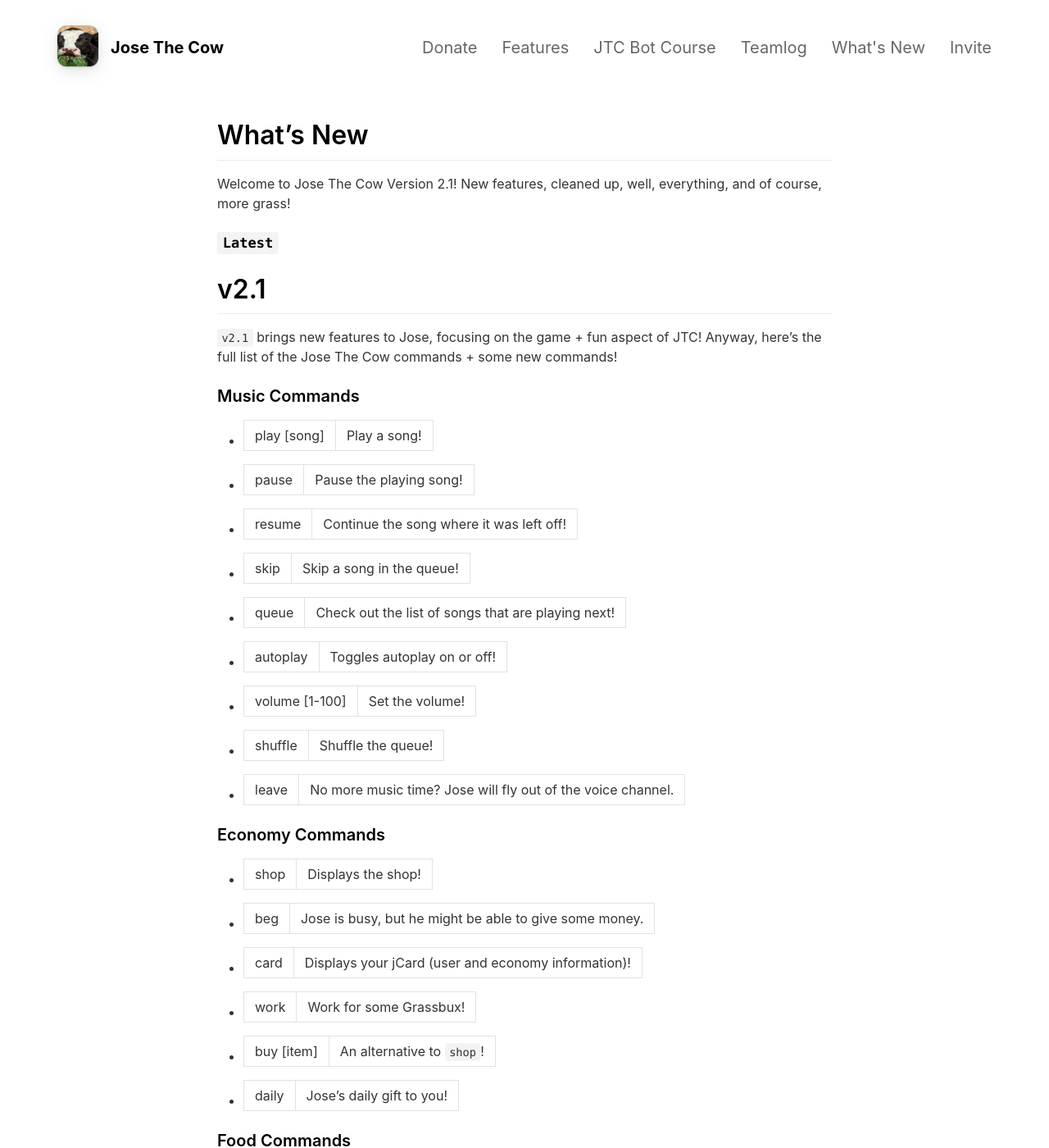
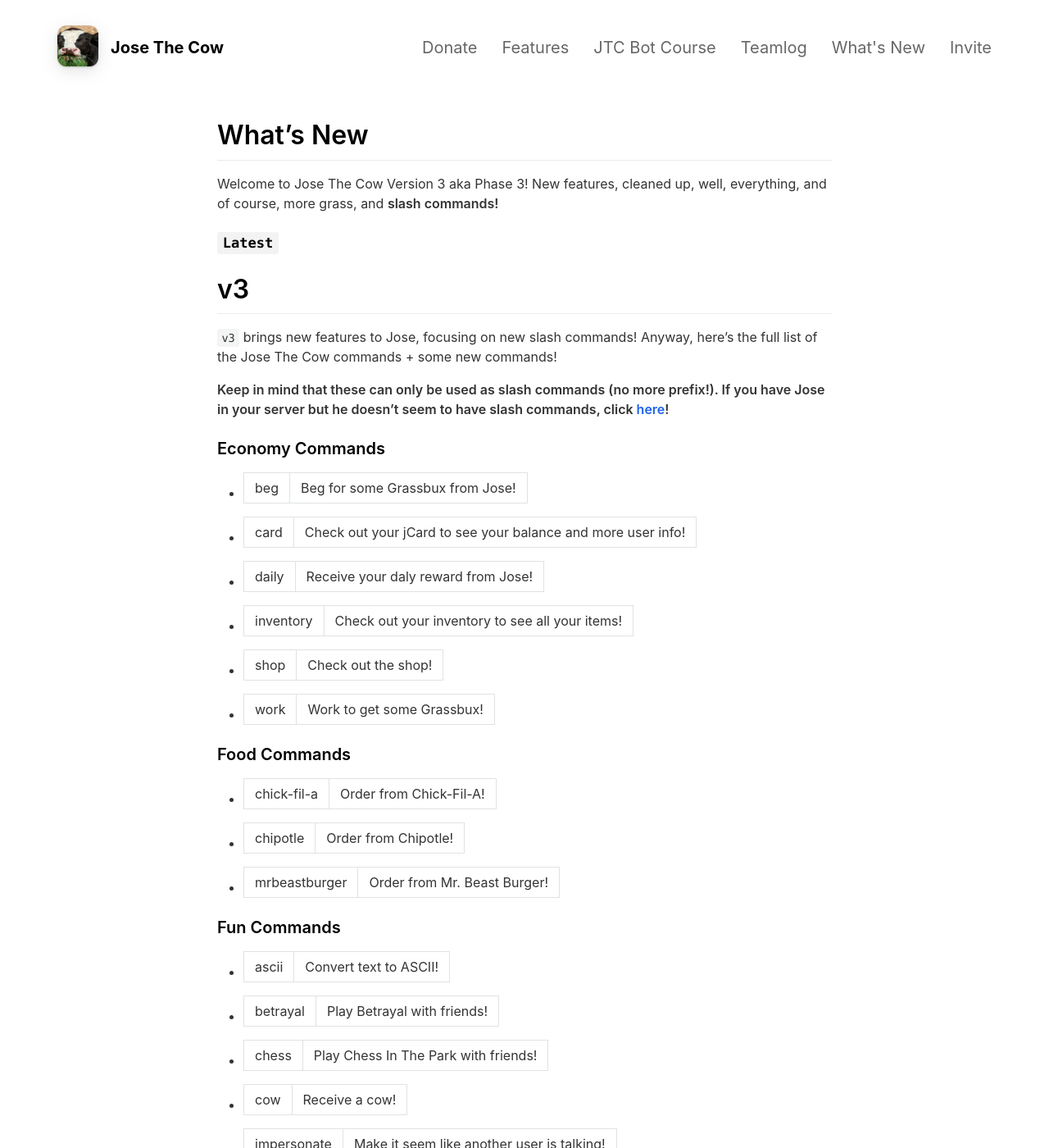
Before and after one commit to josethecow/josethecow.github.io, a Jekyll site: the page built from _pages/whatsnew.md, in a window 1280 px wide and 1400 px high. Shown: the whole window at 82% size. Built offline with Jekyll 4.4.1, drawn with Linux system fonts in a browser that asks for light colours; nearby versions of some CDN libraries; some of the changed text lies outside the part shown.

Commit message:
Jose The Cow | Phase 3 (v3)
grass

```diff
--- a/_pages/whatsnew.md
+++ b/_pages/whatsnew.md
@@ -4,67 +4,57 @@ title: What's New
 include_in_header: true
 ---
 # What's New
-Welcome to Jose The Cow Version 2.1! New features, cleaned up, well, everything, and of course, more grass!
+Welcome to Jose The Cow Version 3 aka Phase 3! New features, cleaned up, well, everything, and of course, more grass, and **slash commands!**
 
 ### `Latest`
-# **v2.1**
-`v2.1` brings new features to Jose, focusing on the game + fun aspect of JTC! Anyway, here's the full list of the Jose The Cow commands + some new commands!
+# **v3**
+`v3` brings new features to Jose, focusing on new slash commands! Anyway, here's the full list of the Jose The Cow commands + some new commands!
 
-### Music Commands
-- play [song] | Play a song!
-- pause | Pause the playing song!
-- resume | Continue the song where it was left off!
-- skip | Skip a song in the queue!
-- queue | Check out the list of songs that are playing next!
-- autoplay | Toggles autoplay on or off!
-- volume [1-100] | Set the volume!
-- shuffle | Shuffle the queue!
-- leave | No more music time? Jose will fly out of the voice channel.
+**Keep in mind that these can only be used as slash commands (no more prefix!). If you have Jose in your server but he doesn't seem to have slash commands, click [here](https://josethecow.ml/invite)!**
 
 ### Economy Commands
-- shop | Displays the shop!
-- beg | Jose is busy, but he might be able to give some money.
-- card | Displays your jCard (user and economy information)!
-- work | Work for some Grassbux!
-- buy [item] | An alternative to `shop`!
-- daily | Jose's daily gift to you!
+- beg | Beg for some Grassbux from Jose!
+- card | Check out your jCard to see your balance and more user info!
+- daily | Receive your daly reward from Jose!
+- inventory | Check out your inventory to see all your items!
+- shop | Check out the shop!
+- work | Work to get some Grassbux!
 
 ### Food Commands
-- chipotle | You know what time it is!
-- mrburger | Order from Mr. Beast Burger!
-- chickfila | Order from the land of Chicken!
+- chick-fil-a | Order from Chick-Fil-A!
+- chipotle | Order from Chipotle!
+- mrbeastburger | Order from Mr. Beast Burger!
+
+### Fun Commands
+- ascii | Convert text to ASCII!
+- betrayal | Play Betrayal with friends!
+- chess | Play Chess In The Park with friends!
+- cow | Receive a cow!
+- impersonate | Make it seem like another user is talking!
+- fishing | Play Fishington with friends!
+- meme | Receive a meme!
+- say | Have Jose send a message!
+- talk | Talk to Jose himself!
+- youtube-together | Watch YouTube with friends!
+
+### Miscalleanous Commands
+- credits | The JTC Credits!
+- galaxia | Join Jose's very first farm!
+- invite | Invite Jose to your server!
+- suggest | Suggest a feature for Jose!
+- support | Need some extra Jose support? Join the JTC Support Server!
+- surrealism | Check out Surreal's own bot!
+- vote | Vote for Jose The Cow on top.gg!
+- youtube | Check out the JTC Team YouTube!
 
 ### Moderation Commands
-- kick [@member] | Kick a member from your server!
-- ban [@member] | Ban a member from your server!
-- clear [1-99] | Clear a specific amount of messages from a channel!
+- ban | Permanently remove a member from your server.
+- clear | Clear a number of messages from the channel.
+- kick | Remove a member from your server.
+- slowmode | Set a custom slowmode for the channel you're in!
 
 ### Utility Commands
-- calculator | Calculate an equation! (NEW!)
-- help | Some super Jose help!
-- weather [location] | Check the weather for a location!
-- setprefix [new-prefix] | Set a new prefix for Jose (default is `j`)!
+- covid-stats | View the COVID-19 statistics for a country or the world.
+- weather | Check the weather forecast for a location!
 
-### Miscalleanous Commands
-- credits | Jose The Cow Credits!
-- invite | Invite Jose to your server!
-- galaxia | Invites you to Jose's very first server!
-- suggest [suggestion] | Suggest a new feature for Jose!
-- support | Invites you to the Official JTC Support Server.
-- vote | Vote for Jose on top.gg!
-- surrealism | Check out Surreal's very own bot!
-- youtube | Check out the JTC Team YouTube!
-
-### Fun Commands
-- cow | C O W
-- do [@member] [messagetext] | Make it look like another user said something!
-- meme | A fresh meme coming right up!
-- say [messagetext] | Have Jose say something!
-- rps [@member] | Play Rock Paper Scissors with someone! (NEW!)
-- fight [@member] | Fight a member of your server! (NEW!)
-- guessnumber | Play guess the number! (NEW!)
-- snake | Play S N E K (NEW!)
-- ytogether | Watch YouTube with friends right in Discord! (NEW!)
-
-
-Enjoy Jose The Cow - v2.1!
+Enjoy Jose The Cow - v3, it's a really great one!
```
